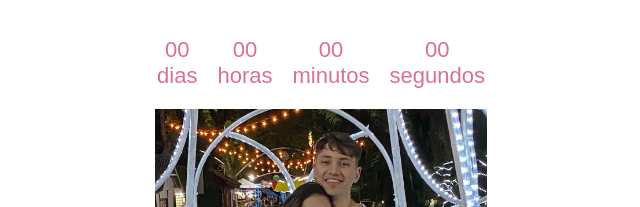
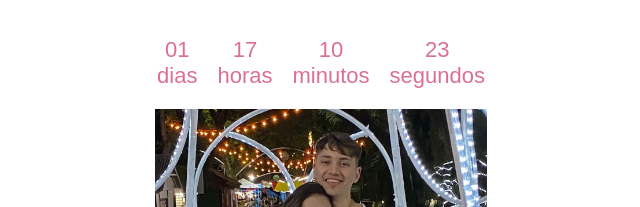
Before and after one commit to gustavomheck/loverscountdown, a plain HTML site: page index.html in a window 1280 px wide. Shown: the part 169-376 px from the top of the page, 319-959 px from the left. Drawn offline with Linux system fonts and the light colour scheme.

Commit message:
Update index.html

```diff
--- a/index.html
+++ b/index.html
@@ -60,7 +60,7 @@
 
   <script>
     // Substitua a data de destino pela data e hora desejadas
-    const targetDate = new Date("2023-10-12T13:00:00");
+    const targetDate = new Date("2023-10-14T13:00:00");
 
     // Atualize a contagem regressiva a cada segundo
     const countdownInterval = setInterval(updateCountdown, 1000);
```
